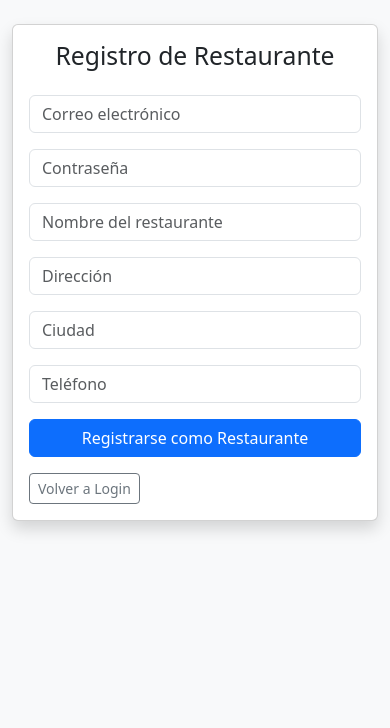
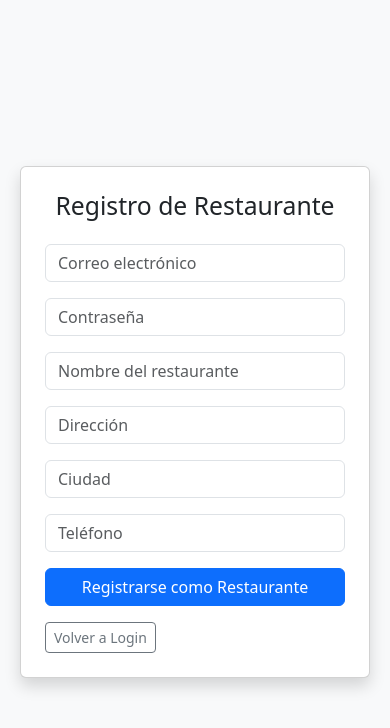
Before and after one commit to marsanbus/sistemadereservas, a plain HTML site: page docs/registro_restaurante.html in a window 390 px wide. Drawn offline with nearby package versions, Linux system fonts and the light colour scheme.

Commit message:
responsive 2

```diff
--- a/docs/registro_restaurante.html
+++ b/docs/registro_restaurante.html
@@ -6,35 +6,20 @@
     <link href="https://cdn.jsdelivr.net/npm/bootstrap@5.3.5/dist/css/bootstrap.min.css" rel="stylesheet">
 </head>
 <body class="bg-light">
-    <div class="container py-4">
-        <div class="card shadow mx-auto" style="max-width: 500px;">
-                <div class="card-body">
-                    <h2 class="card-title text-center mb-4">Registro de Restaurante</h2>
-                    <form id="form-registro-restaurante" onsubmit="registerRestaurant(); return false;">
-                        <div class="mb-3">
-                            <input type="email" id="email" class="form-control" placeholder="Correo electrónico" required>
-                        </div>
-                        <div class="mb-3">
-                            <input type="password" id="password" class="form-control" placeholder="Contraseña" required>
-                        </div>
-                        <div class="mb-3">
-                            <input type="text" id="restaurant-name" class="form-control" placeholder="Nombre del restaurante" required>
-                        </div>
-                        <div class="mb-3">
-                            <input type="text" id="restaurant-address" class="form-control" placeholder="Dirección" required>
-                        </div>
-                        <div class="mb-3">
-                            <input type="text" id="restaurant-city" class="form-control" placeholder="Ciudad" required>
-                        </div>
-                        <div class="mb-3">
-                            <input type="text" id="restaurant-phone" class="form-control" placeholder="Teléfono" required>
-                        </div>
-                        <button type="submit" class="btn btn-primary w-100">Registrarse como Restaurante</button>
-                    </form>
-                    <div class="d-flex justify-content-between mt-3">
-                        <a href="login.html" class="btn btn-outline-secondary btn-sm">Volver a Login</a>
-                    </div>
-                </div>
+    <div class="container d-flex justify-content-center align-items-center min-vh-100">
+        <div class="card p-4 shadow" style="max-width: 350px; width: 100%;">
+            <h2 class="card-title text-center mb-4">Registro de Restaurante</h2>
+            <form id="form-registro-restaurante" onsubmit="registerRestaurant(); return false;">
+                <input type="email" id="email" class="form-control mb-3" placeholder="Correo electrónico" required>
+                <input type="password" id="password" class="form-control mb-3" placeholder="Contraseña" required>
+                <input type="text" id="restaurant-name" class="form-control mb-3" placeholder="Nombre del restaurante" required>
+                <input type="text" id="restaurant-address" class="form-control mb-3" placeholder="Dirección" required>
+                <input type="text" id="restaurant-city" class="form-control mb-3" placeholder="Ciudad" required>
+                <input type="text" id="restaurant-phone" class="form-control mb-3" placeholder="Teléfono" required>
+                <button type="submit" class="btn btn-primary w-100 mb-2">Registrarse como Restaurante</button>
+            </form>
+            <div class="d-flex justify-content-between mt-2">
+                <a href="login.html" class="btn btn-outline-secondary btn-sm">Volver a Login</a>
             </div>
         </div>
     </div>
```
Also changed, not shown: docs/panel_restaurante.html (+12 -13 lines), docs/register.html (+2 -2 lines).
